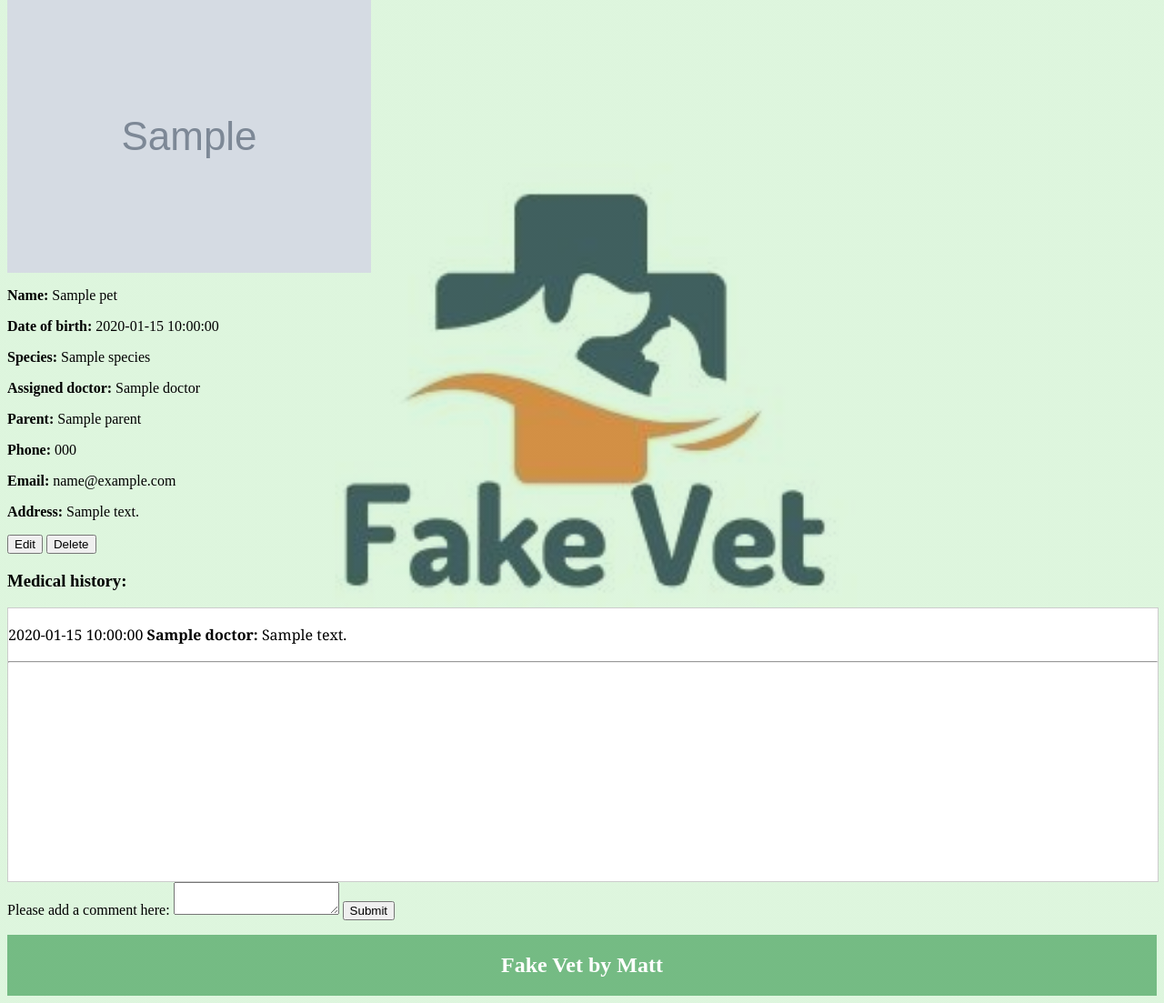
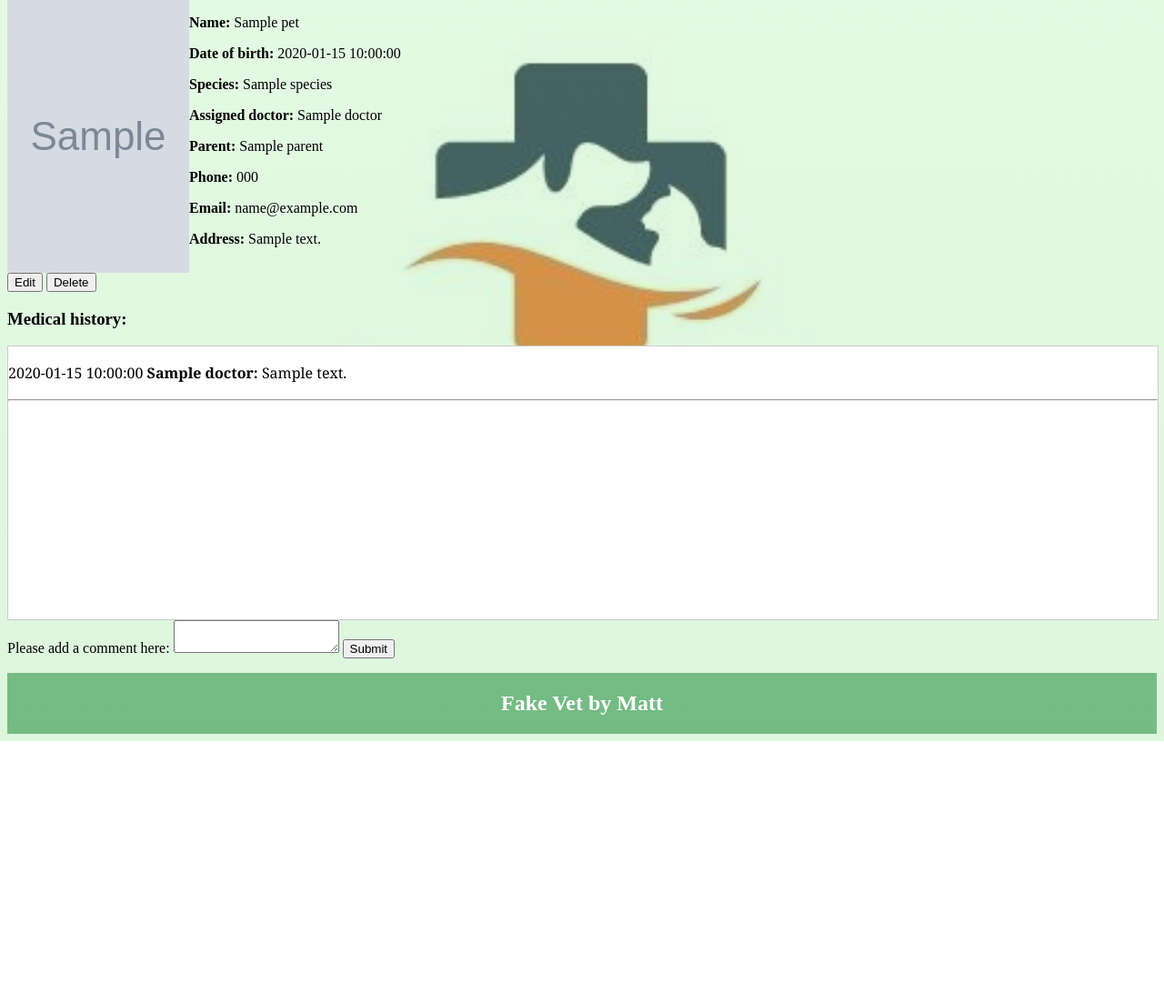
Before and after one commit to Matt-Matthaiou/Vet_management_project, a Flask app: page /pets/show/1 in a window 1280 px wide. Shown: the part 118-1221 px from the top of the page at 91% size. After the commit the page ends 933 px from the top, so only its background shows below. Run offline with Flask 2, Linux system fonts and the light colour scheme; grey boxes marked "Sample" are stand-in pictures; a database or web service that is not in the repository returns one stand-in record (values such as "Sample title"); some libraries are stand-ins or nearby versions.

Commit message:
now i can save images with the pet name

```diff
--- a/controllers/pet_controler.py
+++ b/controllers/pet_controler.py
@@ -28,8 +28,11 @@
 
     path = '/Users/matthaiosmatthaiou/codeclan_work/project/fake_vet/static/images'
     image = request.files['picture']
-    image = image.save(os.path.join(path, image.filename))
-    pet = Pet(request.form['name'], request.form['dob'], request.form['species'], parent,  doctor, request.files['picture'].filename)
+    ext = image.filename.split('.', 1)[1]
+    split_filename = [request.form['name'], ext]
+    filename = ".".join(split_filename)
+    image = image.save(os.path.join(path, filename))
+    pet = Pet(request.form['name'], request.form['dob'], request.form['species'], parent,  doctor, filename)
     pet_repo.save(pet)
     return redirect('/pets')
 
--- a/static/style.css
+++ b/static/style.css
@@ -23,7 +23,7 @@
 
 body {
 
-    background-image: linear-gradient(rgba(81, 206, 81, 0.192),rgba(81, 206, 81, 0.192)), url(images/Fake\ Vet.jpg);
+    background-image: linear-gradient(rgba(110, 228, 110, 0.192),rgba(81, 206, 81, 0.192)), url(images/Fake\ Vet.jpg);
     -webkit-background-size: cover;
     -moz-background-size: cover;
     -o-background-size: cover;
@@ -78,3 +78,7 @@
 #comments {
     background-color: white;
 }
+
+.pet-container {
+    display: flex;
+}
--- a/templates/dashboard/month.html
+++ b/templates/dashboard/month.html
@@ -16,11 +16,11 @@
                 {%for case in cases%}
                     {%if case.check_in == day%}
                         {%if case.severity == 1%}
-                            <li><p>{{case.pet.name}}: {{case.description}} {%if case.completed == True%}
+                            <li><p style="background-color: rgba(17, 177, 17, 0.74);">{{case.pet.name}}: {{case.description}} {%if case.completed == True%}
                                 &#9989;	{%endif%}
                             </p></li>
                         {%elif case.severity == 2%}
-                            <li><p style="background-color: yellow;">{{case.pet.name}}: {{case.description}} {%if case.completed == True%}
+                            <li><p style="background-color: orange;">{{case.pet.name}}: {{case.description}} {%if case.completed == True%}
                                 &#9989;	{%endif%}
                             </p></li>
                         {%else%}
--- a/templates/pets/show.html
+++ b/templates/pets/show.html
@@ -1,6 +1,9 @@
 {%extends 'base.html'%} {%block content%}
-<section>
-    <img src='../../static/images/{{pet.picture}}'>
+<section class='pet-container'>
+    <div id='obj2'>
+        <img src='../../static/images/{{pet.picture}}' height='300px' width='200px'>
+    </div>
+    <div id='obj2'>
         <p><b>Name: </b>{{pet.name}}</p>
         <p><b>Date of birth: </b>{{pet.dob}}</p>
         <p><b>Species: </b>{{pet.species}}</p>
@@ -9,8 +12,10 @@
         <p><b>Phone: </b>{{pet.parent.phone}}</p>
         <p><b>Email: </b>{{pet.parent.email}}</p>
         <p><b>Address: </b>{{pet.parent.address}}</p>
+    </div>
+
+</section>
 <a href=/pets/edit/{{pet.id}}><button >Edit</button></a> <a href='/pets/delete/{{pet.id}}'><button>Delete</button></a>
-</section>
 <section>
     <h3>Medical history:</h3>
     <div style="height:300px;width:100%;border:1px solid #ccc;font:16px/26px Georgia, Garamond, Serif;overflow:auto;" id="comments">
```
Also changed, not shown: static/images/Aces.jpeg (added), static/images/Krypto .jpeg (added), static/images/Pegasus.jpeg (added), static/images/background.jpeg (deleted), static/images/dogs.jpeg (deleted). Lines whose indentation alone changed are shown as unchanged.
